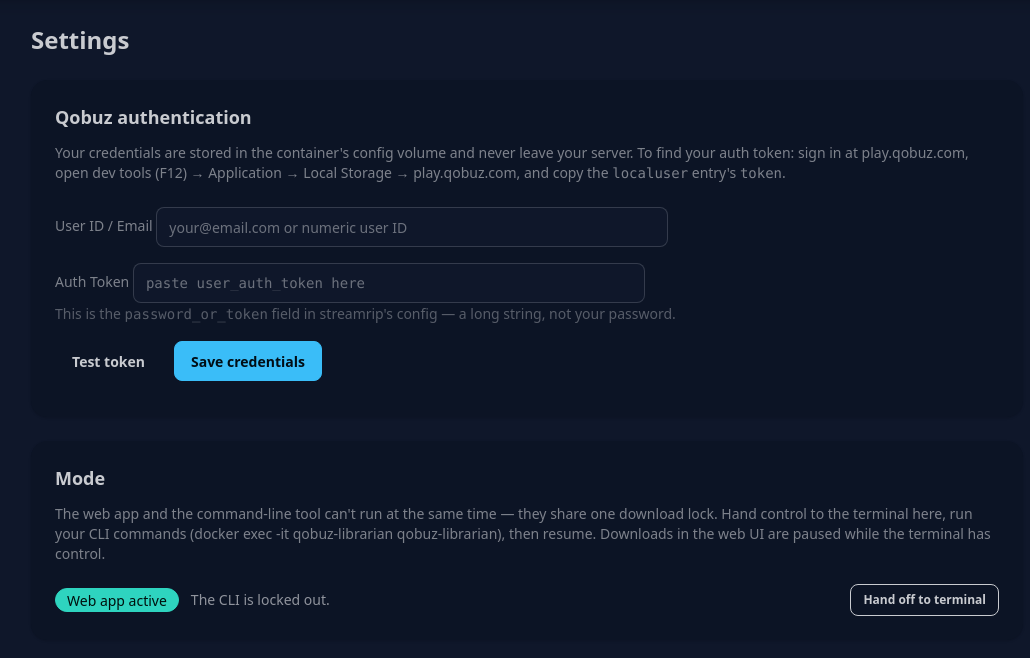
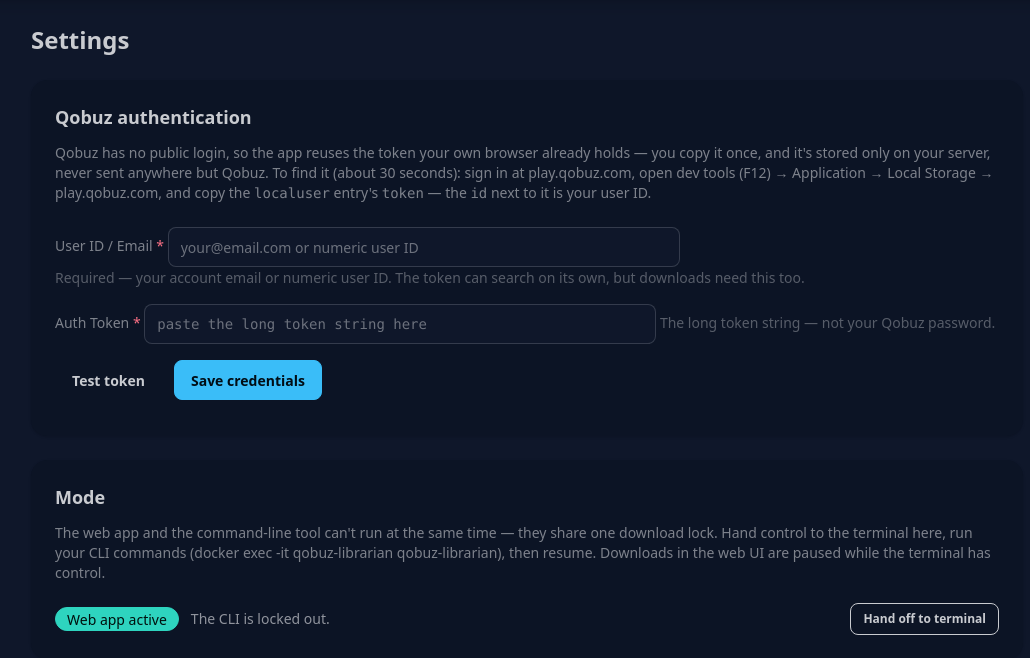
Before and after one commit to jarynclouatre/qobuzlibrarian, a Python web app: template src/qobuz_librarian/web/templates/settings.html in a window 1280 px wide. Shown: the part 65-723 px from the top of the page, without its empty margins (113-1143 px from the left). Run offline with Jinja, Linux system fonts and the light colour scheme; the template is opened without the code that fills it, so the values that code supplies are empty; style sheets or scripts are compiled from the project's sources.

Commit message:
clearer onboarding copy and accessible form labels in the web ui

```diff
--- a/src/qobuz_librarian/web/templates/_search_results.html
+++ b/src/qobuz_librarian/web/templates/_search_results.html
@@ -27,7 +27,8 @@
           {% if r.hires %}
           <span class="badge badge-sm quality-hires border border-current">Hi-Res</span>
           {% elif r.lossy %}
-          <span class="badge badge-sm quality-lossy border border-current">Lossy</span>
+          <span class="badge badge-sm quality-lossy border border-current"
+                title="Only a lossy version is available on Qobuz for this release">Lossy</span>
           {% else %}
           <span class="badge badge-sm quality-cd border border-current">CD</span>
           {% endif %}
@@ -54,7 +55,7 @@
     </div>
   </div>
 </div>
-<div id="download-toast" class="mt-4"></div>
+<div id="download-toast" class="mt-4" aria-live="polite"></div>
 
 {% elif q and not error %}
 <div class="text-center py-12 text-base-content/40">
--- a/src/qobuz_librarian/web/templates/index.html
+++ b/src/qobuz_librarian/web/templates/index.html
@@ -84,7 +84,7 @@
   {% endif %}
 </section>
 
-<div id="search-results"></div>
+<div id="search-results" aria-live="polite"></div>
 
 <!-- Quick actions -->
 {% if creds_ok %}
--- a/src/qobuz_librarian/web/templates/job.html
+++ b/src/qobuz_librarian/web/templates/job.html
@@ -16,7 +16,7 @@
     {%- elif job.status.value == 'failed' %} badge-error
     {%- elif job.status.value == 'canceled' %} badge-ghost
     {%- elif job.status.value == 'awaiting_review' %} badge-info
-    {%- else %} badge-warning{% endif %}">{{ job.status.value.replace('_', ' ') }}</span>
+    {%- else %} badge-warning{% endif %}">{{ job.status.value.replace('_', ' ').replace('canceled', 'cancelled') }}</span>
 </div>
 <p class="text-xs text-base-content/40 mb-6">Job {{ job.id }}</p>
 
@@ -105,7 +105,7 @@
   </form>
   {% else %}
   <div class="flex items-center justify-between flex-wrap gap-3">
-    <p class="text-base-content/60">Nothing found.</p>
+    <p class="text-base-content/60">Nothing to download — this scan didn't turn up anything missing.</p>
     <form action="/jobs/{{ job.id }}/cancel" method="post">
       <input type="hidden" name="_csrf_token" value="{{ request.state.csrf_token }}">
       <button type="submit" class="btn btn-sm btn-ghost">Dismiss</button>
@@ -122,7 +122,7 @@
 {# ── Finished ─────────────────────────────────────────────────────────── #}
 {% else %}
   {% if job.error %}
-  <div class="alert alert-error mb-4"><span class="break-words whitespace-pre-wrap">{{ job.error }} — check the queue or run logs.</span></div>
+  <div class="alert alert-error mb-4"><span class="break-words whitespace-pre-wrap">{{ job.error }}{% if 'log' not in job.error %} — check the queue or run logs.{% endif %}</span></div>
   {% endif %}
   <div class="log-console">
     {%- for line in job.log_lines %}{{ line }}
--- a/src/qobuz_librarian/web/templates/search.html
+++ b/src/qobuz_librarian/web/templates/search.html
@@ -23,7 +23,7 @@
   </div>
 </div>
 
-<div id="results">
+<div id="results" aria-live="polite">
   {% include "_search_results.html" %}
 </div>
 {% else %}
--- a/src/qobuz_librarian/web/templates/settings.html
+++ b/src/qobuz_librarian/web/templates/settings.html
@@ -64,10 +64,12 @@
   <div class="card-body">
     <h2 class="card-title mb-1">Qobuz authentication</h2>
     <p class="text-sm text-base-content/60 mb-4">
-      Your credentials are stored in the container's config volume and never leave your server.
-      To find your auth token: sign in at play.qobuz.com, open dev tools (F12) →
-      Application → Local Storage → play.qobuz.com, and copy the
-      <code>localuser</code> entry's <code>token</code>.
+      Qobuz has no public login, so the app reuses the token your own browser
+      already holds — you copy it once, and it's stored only on your server,
+      never sent anywhere but Qobuz. To find it (about 30 seconds): sign in at
+      play.qobuz.com, open dev tools (F12) → Application → Local Storage →
+      play.qobuz.com, and copy the <code>localuser</code> entry's
+      <code>token</code> — the <code>id</code> next to it is your user ID.
     </p>
 
     {% if creds_from_env %}
@@ -84,27 +86,35 @@
     <form action="/settings" method="post">
       <input type="hidden" name="_csrf_token" value="{{ request.state.csrf_token }}">
       <div class="form-control mb-4">
-        <label class="label"><span class="label-text">User ID / Email</span></label>
-        <input type="text" name="user_id" value="{{ user_id or '' }}"
+        <label class="label" for="user_id">
+          <span class="label-text">User ID / Email <span class="text-error" aria-hidden="true">*</span></span>
+        </label>
+        <input type="text" name="user_id" id="user_id" value="{{ user_id or '' }}"
                placeholder="your@email.com or numeric user ID"
                class="input input-bordered w-full max-w-lg">
+        <label class="label">
+          <span class="label-text-alt text-base-content/40">
+            Required — your account email or numeric user ID. The token can search
+            on its own, but downloads need this too.
+          </span>
+        </label>
       </div>
       <div class="form-control mb-4">
-        <label class="label flex-wrap gap-2">
-          <span class="label-text">Auth Token</span>
+        <label class="label flex-wrap gap-2" for="auth_token">
+          <span class="label-text">Auth Token <span class="text-error" aria-hidden="true">*</span></span>
           {% if auth_token_set %}
           <span class="label-text-alt text-success whitespace-nowrap">Token is set — leave blank to keep</span>
           {% endif %}
         </label>
-        <input type="password" name="auth_token"
+        <input type="password" name="auth_token" id="auth_token"
                value="{{ auth_token_prefill | default('') }}"
                aria-label="Qobuz auth token"
                autocomplete="off" autocorrect="off" spellcheck="false"
-               placeholder="{% if auth_token_set %}•••••••• (paste a new token to replace){% else %}paste user_auth_token here{% endif %}"
+               placeholder="{% if auth_token_set %}•••••••• (paste a new token to replace){% else %}paste the long token string here{% endif %}"
                class="input input-bordered w-full max-w-lg font-mono text-base sm:text-sm">
         <label class="label">
           <span class="label-text-alt text-base-content/40">
-            This is the <code>password_or_token</code> field in streamrip's config — a long string, not your password.
+            The long token string — not your Qobuz password.
           </span>
         </label>
       </div>
@@ -120,7 +130,7 @@
         </button>
         <button type="submit" class="btn btn-primary">Save credentials</button>
       </div>
-      <div id="auth-status" class="mt-3"></div>
+      <div id="auth-status" class="mt-3" aria-live="polite"></div>
     </form>
   </div>
 </div>
@@ -179,11 +189,11 @@
       <div class="space-y-4 mb-5">
         {% for key, label, help in behavior_fields %}
         <div class="flex items-start gap-3">
-          <input type="checkbox" name="{{ key }}"
+          <input type="checkbox" name="{{ key }}" id="cb-{{ key }}"
                  class="toggle toggle-primary mt-1"
                  {% if behavior[key] %}checked{% endif %}>
           <div>
-            <div class="font-medium">{{ label }}</div>
+            <label for="cb-{{ key }}" class="font-medium cursor-pointer">{{ label }}</label>
             <div class="text-sm text-base-content/50">{{ help }}</div>
           </div>
         </div>
@@ -195,15 +205,15 @@
       <div class="space-y-4 mb-5">
         {% for key, label, help, kind, choices, placeholder in text_fields %}
         <div class="form-control">
-          <label class="label py-1"><span class="label-text font-medium">{{ label }}</span></label>
+          <label class="label py-1" for="f-{{ key }}"><span class="label-text font-medium">{{ label }}</span></label>
           {% if kind == 'enum' %}
-          <select name="{{ key }}" class="select select-bordered max-w-xs text-base sm:select-sm sm:text-xs">
+          <select name="{{ key }}" id="f-{{ key }}" class="select select-bordered max-w-xs text-base sm:select-sm sm:text-xs">
             {% for c in choices %}
             <option value="{{ c }}" {% if behavior[key] == c %}selected{% endif %}>{{ (option_labels|default({})).get(key, {}).get(c, c) }}</option>
             {% endfor %}
           </select>
           {% else %}
-          <input type="text" name="{{ key }}" value="{{ behavior[key] }}"
+          <input type="text" name="{{ key }}" id="f-{{ key }}" value="{{ behavior[key] }}"
                  placeholder="{{ placeholder }}"
                  class="input input-bordered w-full max-w-lg font-mono text-base sm:input-sm sm:text-xs">
           {% endif %}
```
Also changed, not shown: src/qobuz_librarian/web/app.py (+5 -3 lines), src/qobuz_librarian/web/templates/queue.html (+5 -4 lines).
